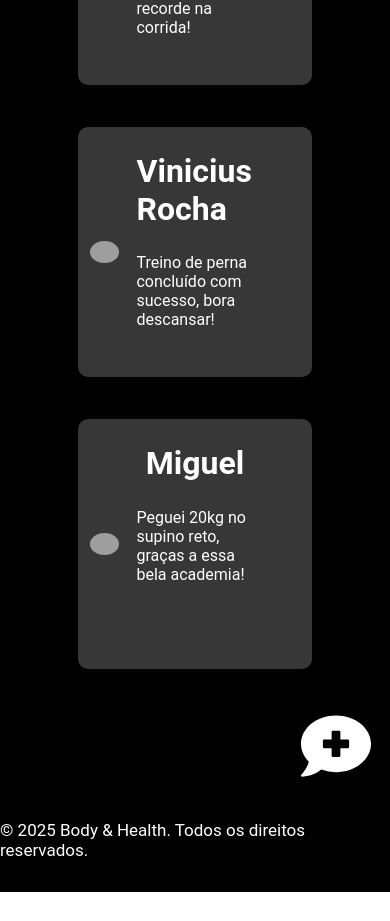
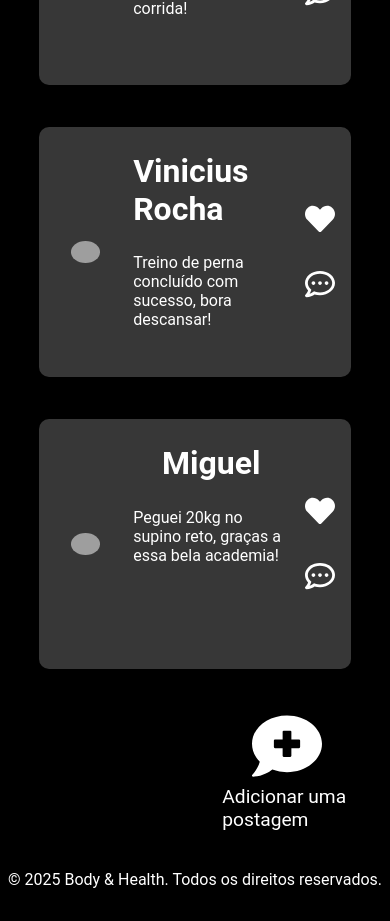
Before and after one commit to Vinirocha388/bodyhealthy-web, a Next.js app: page / in a window 390 px wide. Shown: the part 960-1881 px from the top of the page. Before the commit the page ends 1852 px from the top, so only its background shows below. Built offline with nearby package versions, Linux system fonts and the light colour scheme; grey boxes are pictures that could not be loaded.

Commit message:
feat: creating like animation on posts

```diff
--- a/src/app/page.jsx
+++ b/src/app/page.jsx
@@ -43,6 +43,7 @@ export default function Home() {
       </main>
       <div className={styles.commentButtonDiv}>
       <FaCommentMedical className={styles.commentButton} size={70} color="white" />
+      <p>Adicionar uma postagem </p>
       </div>
       <Footer />
     </div>
--- a/src/app/page.module.css
+++ b/src/app/page.module.css
@@ -19,9 +19,32 @@
     justify-content: flex-end;
     margin-right: 5%;
     margin-top: 5vh;
+    flex-direction: column;
 }
 
+.commentButton {
+    margin-right: 5%;
+    margin-bottom: 1%;
+}
 
 .commentButton:hover {
     cursor: pointer;
 }
+
+.commentButtonDiv p {
+    color: white;
+    font-size: 1.5rem;
+
+}
+
+@media (max-width: 768px) {
+
+    .commentButtonDiv p {
+        font-size: 1.2rem;
+        width: 40%;
+    }
+
+    .commentButton {
+        margin-right: 13%;
+    }
+}
--- a/src/components/Footer/footer.module.css
+++ b/src/components/Footer/footer.module.css
@@ -96,7 +96,7 @@
     }
 
     .footerCopyright {
-        font-size: 17px;
+        font-size: 16px;
         margin-top: 12px;
         padding-top: 7%;
         margin-bottom: 0;
--- a/src/components/light-teme/light-theme.ts
+++ /dev/null
@@ -1,4 +0,0 @@
-export const lightTheme = {
-    body: '#FFF',
-
-}
--- a/src/components/posts/index.jsx
+++ b/src/components/posts/index.jsx
@@ -1,6 +1,16 @@
-import styles from './posts.module.css';
+"use client";
+
+import { useState } from "react";
+import { FaHeart, FaRegCommentDots } from "react-icons/fa";
+import styles from "./posts.module.css";
 
 const Post = ({ titulo, descricao, imgLink, imgAlt }) => {
+    const [liked, setLiked] = useState(false);
+
+    const toggleLike = () => {
+        setLiked(!liked);
+    };
+
     return (
         <div className={styles.post}>
             <div className={styles.profileIconDiv}>
@@ -10,8 +20,16 @@ const Post = ({ titulo, descricao, imgLink, imgAlt }) => {
                 <h1 className={styles.title}>{titulo}</h1>
                 <p className={styles.description}>{descricao}</p>
             </div>
+            <div className={styles.icons}>
+                <FaHeart
+                    className={styles.icon}
+                    onClick={toggleLike}
+                    color={liked ? "red" : "white"}
+                />
+                <FaRegCommentDots className={styles.icon} color="white" />
+            </div>
         </div>
-    )
-}
+    );
+};
 
 export default Post;
--- a/src/components/posts/posts.module.css
+++ b/src/components/posts/posts.module.css
@@ -40,3 +40,35 @@
 .description {
     margin-top: 3vh;
 }
+
+.icons {
+    display: flex;
+    flex-direction: column;
+    align-items: center;
+    gap: 35px;
+    justify-content: center;
+    margin-left: 20%;
+}
+
+.icon {
+    font-size: 30px;
+    cursor: pointer;
+    transition: color 0.3s;
+}
+
+@media (max-width: 768px) {
+    .post {
+        display: flex;
+        width: 80%;
+        justify-content: center;
+        align-items: center;
+        margin-left: 10%;
+    }
+
+    .icons {
+        margin-left: 5%;
+    }
+
+
+
+}
```
Also changed, not shown: src/components/light-teme/index.tsx (deleted).
